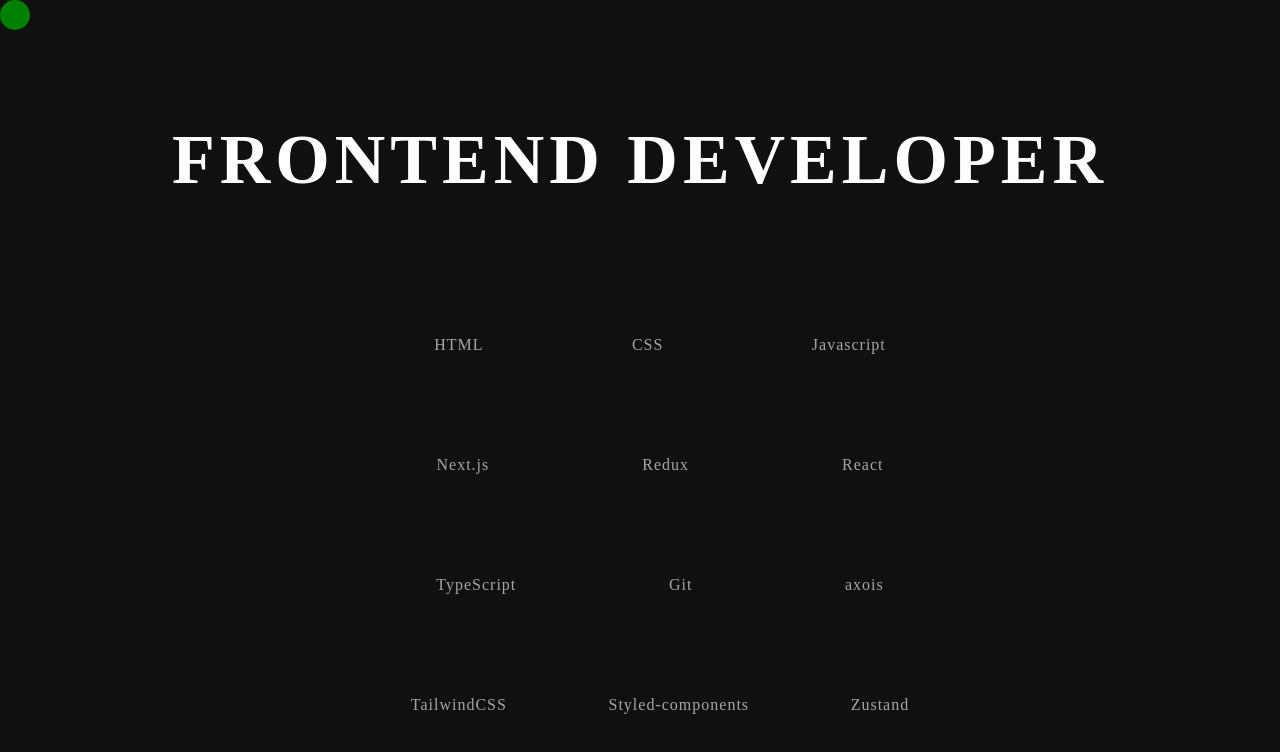
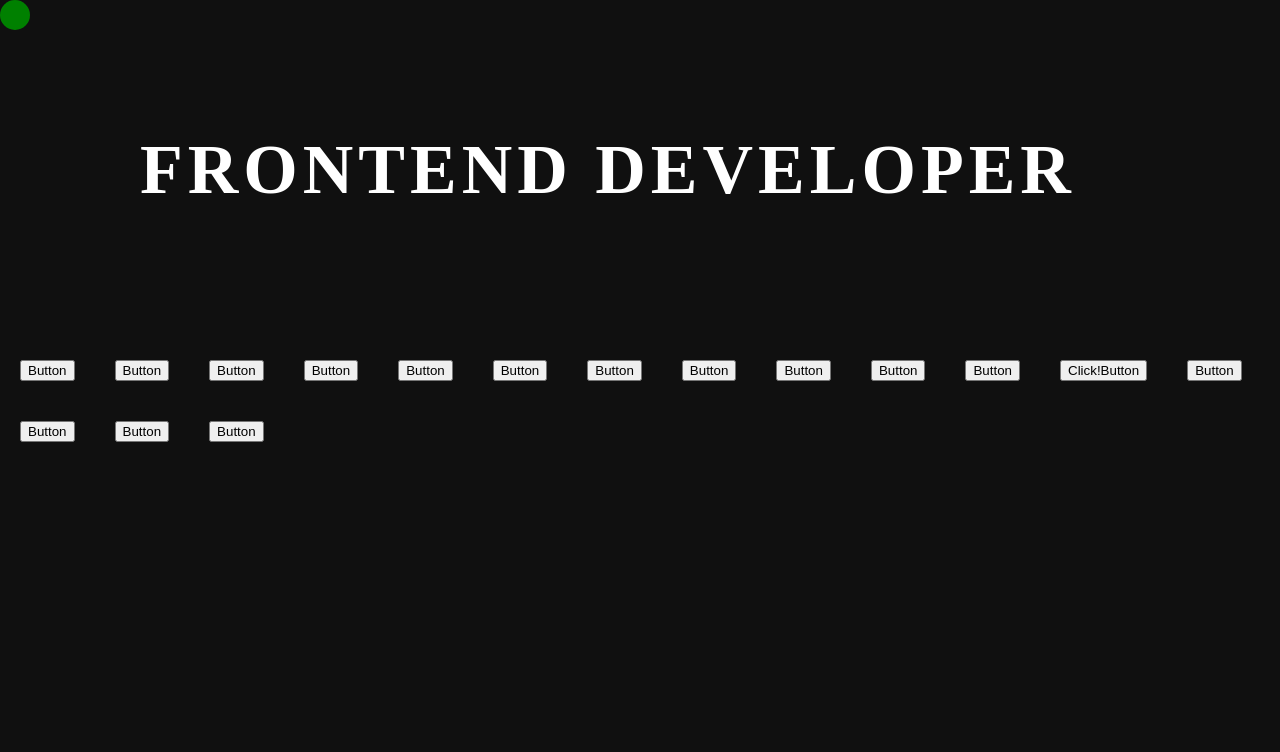
Before and after one commit to Leejungmin211/InteractiveWeb, a React (Create React App) app: page / in a window 1280 px wide. Shown: the top 752 px of the page. Built offline with nearby package versions, Linux system fonts and the light colour scheme.

Commit message:
feat: color button 추가

```diff
--- a/src/App.css
+++ b/src/App.css
@@ -161,16 +161,21 @@
 
 /* TextAnimation */
 .text-animation {
-text-align: center;
+display: inline-block;
 margin: 100px;
 font-size: 70px;
 letter-spacing: 5px;
 text-transform: uppercase;
 border-radius: 10px;
-padding: 20px;
+padding: 30px 40px;
 }
 
 .text-animation:hover {
   background-color: #fffafa;
   color: #101010;
 }
+
+/* AnimationButton */
+.custom-btn {
+margin: 20px;
+}
--- a/src/App.js
+++ b/src/App.js
@@ -1,5 +1,5 @@
 import "./App.css";
-import HoverLetter from "./components/HoverLetter";
+import AnimationButton from "./components/AnimationButton";
 import MousePointer from "./components/MousePointer";
 import TextAnimation from "./components/TextAnimation";
 
@@ -8,7 +8,7 @@
     <main className="wrap">
       <MousePointer />
       <TextAnimation />
-      <HoverLetter />
+      <AnimationButton />
     </main>
   );
 }
--- /dev/null
+++ b/src/components/AnimationButton.jsx
@@ -0,0 +1,39 @@
+export default function AnimationButton() {
+  return (
+    <section className="wrap">
+      <button class="custom-btn btn-1">Button</button>
+      <button class="custom-btn btn-2">Button</button>
+      <button class="custom-btn btn-3">
+        <span>Button</span>
+      </button>
+      <button class="custom-btn btn-4">
+        <span>Button</span>
+      </button>
+      <button class="custom-btn btn-5">
+        <span>Button</span>
+      </button>
+      <button class="custom-btn btn-6">
+        <span>Button</span>
+      </button>
+      <button class="custom-btn btn-7">
+        <span>Button</span>
+      </button>
+      <button class="custom-btn btn-8">
+        <span>Button</span>
+      </button>
+      <button class="custom-btn btn-9">Button</button>
+      <button class="custom-btn btn-10">Button</button>
+      <button class="custom-btn btn-11">
+        Button<div class="dot"></div>
+      </button>
+      <button class="custom-btn btn-12">
+        <span>Click!</span>
+        <span>Button</span>
+      </button>
+      <button class="custom-btn btn-13">Button</button>
+      <button class="custom-btn btn-14">Button</button>
+      <button class="custom-btn btn-15">Button</button>
+      <button class="custom-btn btn-16">Button</button>
+    </section>
+  );
+}
--- a/src/components/TextAnimation.jsx
+++ b/src/components/TextAnimation.jsx
@@ -1,16 +1,23 @@
-import { useState } from "react";
+import { useEffect, useState } from "react";
 
 export default function TextAnimation() {
   const [text, setText] = useState("FRONTEND DEVELOPER");
-  let write = null;
+  const [write, setWrite] = useState(null);
 
-  const mouseOverHandler = (e) => {
+  useEffect(() => {
+    return () => {
+      if (write !== null) {
+        clearInterval(write);
+      }
+    };
+  }, [write]);
+
+  const mouseOverHandler = () => {
     const letters = "ABCDEFGHIJKLMNOPQRSTUVWXYZ";
+    const splitText = "Leejungmin";
     let iteration = 0;
-    // const splitText = e.target.innerText;
-    const splitText = "Leejungmin";
 
-    write = setInterval(() => {
+    const intervalId = setInterval(() => {
       const newText = [...splitText]
         .map((letter, index) => {
           if (index < iteration) {
@@ -23,14 +30,19 @@
       setText(newText);
 
       if (iteration >= splitText.length) {
-        clearInterval(write);
+        clearInterval(intervalId);
       }
       iteration += 1;
     }, 50);
+
+    setWrite(intervalId);
   };
 
   const mouseLeaveHandler = () => {
-    clearInterval(write);
+    if (write !== null) {
+      clearInterval(write);
+      setWrite(null);
+    }
     setText("FRONTEND DEVELOPER");
   };
 
```
